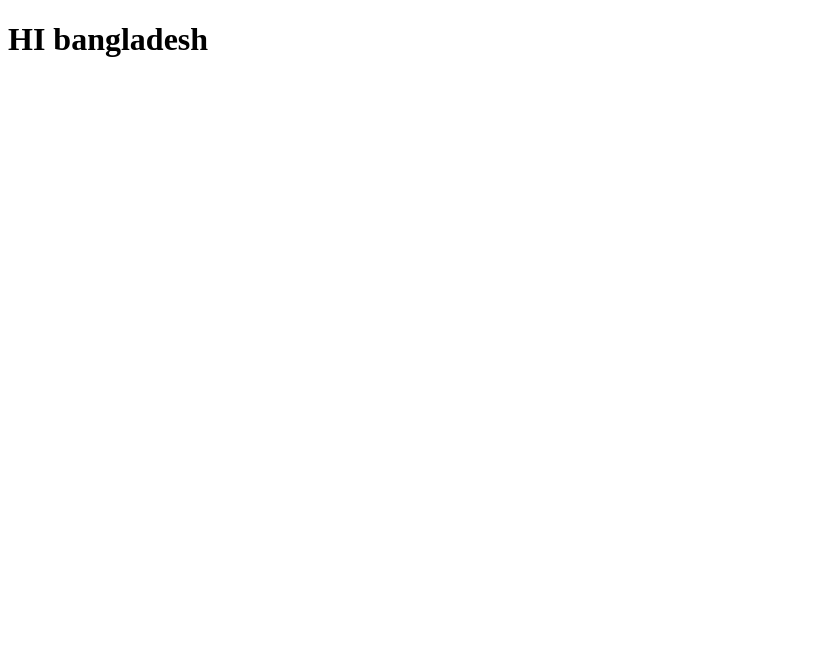
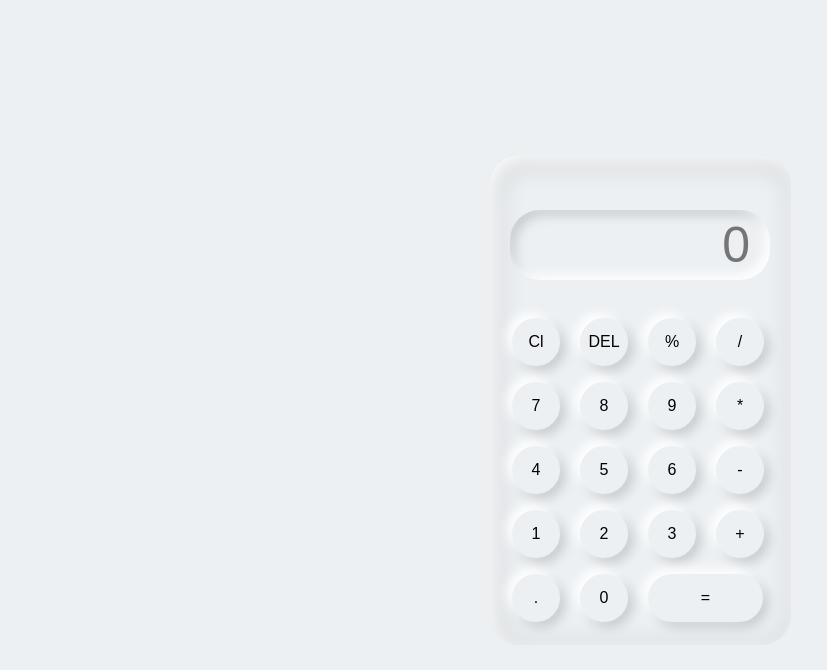
Before and after one commit to Munna-Mahmud/jsCalculator, a plain HTML site: page index.html in a window 1280 px wide. Shown: the whole page, without its empty margins (0-827 px from the left). Drawn offline with Linux system fonts and the light colour scheme.

Commit message:
added js file

```diff
--- a/index.html
+++ b/index.html
@@ -8,6 +8,29 @@
     <link rel="stylesheet" href="style.css">
 </head>
 <body>
-    <h1> HI bangladesh </h1>
+   <div class="container">
+       <div class="calculator">
+           <input type="text" placeholder="0">
+           <button onclick="clear()">Cl</button>
+           <button onclick="del()">DEL</button>
+           <button onclick="display('%')">%</button>
+           <button onclick="display('/')">/</button>
+           <button onclick="display('7')">7</button>
+           <button onclick="display('8')">8</button>
+           <button onclick="display('9')">9</button>
+           <button onclick="display('*')">*</button>
+           <button onclick="display('4')">4</button>
+           <button onclick="display('5')">5</button>
+           <button onclick="display('6')">6</button>
+           <button onclick="display('-')">-</button>
+           <button onclick="display('1')">1</button>
+           <button onclick="display('2')">2</button>
+           <button onclick="display('3')">3</button>
+           <button onclick="display('+')">+</button>
+           <button onclick="display('.')">.</button>
+           <button onclick="display('0')">0</button>
+           <button onclick="Calculate('')" class="equal">=</button>
+       </div>
+   </div>
 </body>
 </html>
--- a/style.css
+++ b/style.css
@@ -0,0 +1,58 @@
+*{
+    margin: 0;
+    padding: 0;
+    box-sizing: border-box;
+    background-color: #ecf0f3;
+    font-family: sans-serif;
+    outline: none;
+}
+.container{
+    height: 100vh;
+    display: flex;
+    justify-content: center;
+    align-items: center;
+}
+.calculator{
+    background-color: #ecf0f3;
+    padding: 15px;
+    border-radius: 30px;
+    box-shadow: inset 5px 5px 20px #ffffff,
+                      inset    5px 5px 30px rgba(0,0,0,.18);
+    display: grid;
+    grid-template-columns: repeat(4, 68px);
+}
+input{
+    grid-column: span 4;
+    height: 70px;
+    width: 260px;
+    background-color: #ecf0f3;
+  box-shadow: inset -5px -5px 12px #ffffff,
+  inset    5px 5px 12px rgba(0,0,0,.16); ;
+    border: none;
+    border-radius: 30px;
+    color: rgba(70, 70, 70);
+    font-size: 50px;
+    text-align: end;
+    margin: auto;
+    margin-top: 40px;
+    margin-bottom: 30px;
+    padding: 20px;
+
+}
+button{
+    height: 48px;
+    width: 48px;
+    background-color: #ecf0f3;
+    box-shadow: -5px -5px 12px #ffffff,
+                   5px 5px 12px rgba(0,0,0,.16);
+    border: none;
+    border-radius: 50%;
+    margin: 8px;
+    font-size:16px;
+}
+.equal{
+    width: 115px;
+    border-radius: 40px;
+    background-color: inset -5px -5px 12px #ffffff,
+    inset    5px 5px 12px rgba(0,0,0,.16); ;;
+}
```
Also changed, not shown: calculate.js (added).
